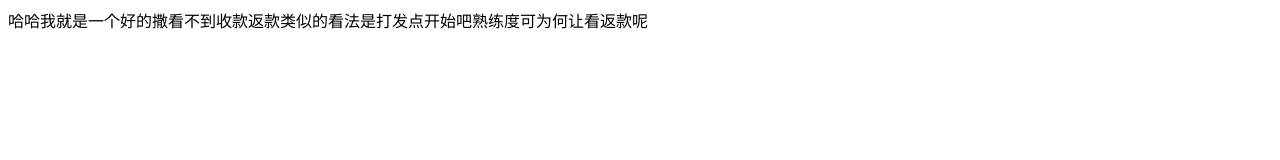
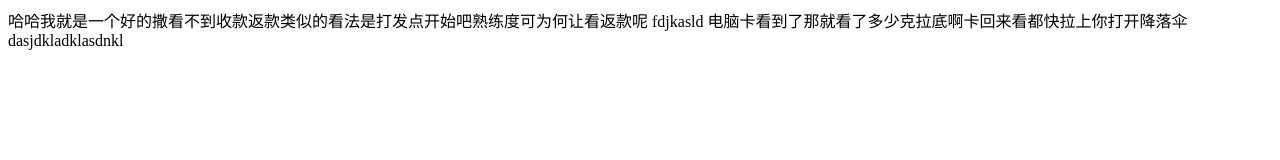
Before and after one commit to 1804703977/my-family, a plain HTML site: page index.html in a window 1280 px wide. Drawn offline with Linux system fonts and the light colour scheme.

Commit message:
no message

```diff
--- a/index.html
+++ b/index.html
@@ -6,5 +6,6 @@
 </head>
 <body>
 	哈哈我就是一个好的撒看不到收款返款类似的看法是打发点开始吧熟练度可为何让看返款呢
+	fdjkasld 电脑卡看到了那就看了多少克拉底啊卡回来看都快拉上你打开降落伞dasjdkladklasdnkl
 </body>
 </html>
```
